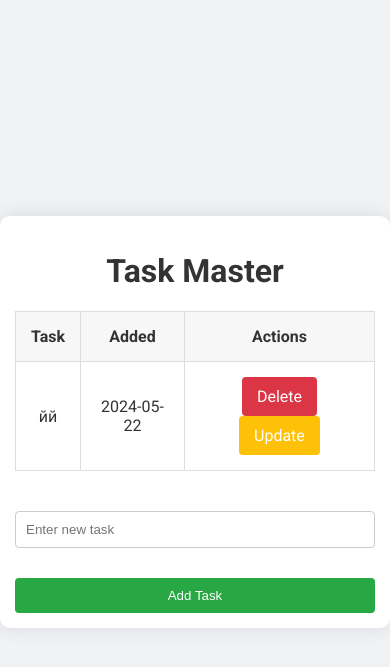
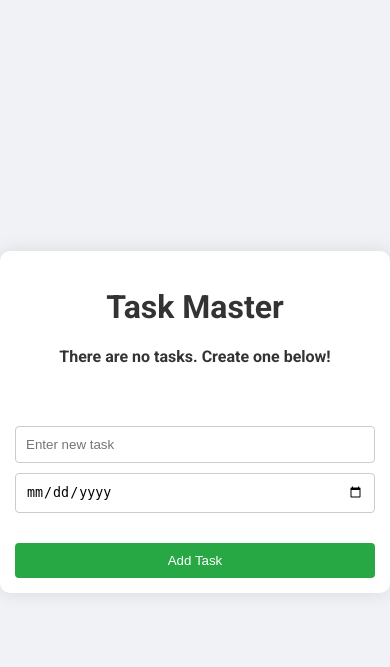
Before and after one commit to heckq/To-do-list-with-flask, a Flask app: page / in a window 390 px wide. Shown: the top 667 px of the page. Run offline with Flask 3, Linux system fonts and the light colour scheme.

Commit message:
added due date

```diff
--- a/main.py
+++ b/main.py
@@ -1,24 +1,33 @@
-from flask import Flask, render_template, url_for, request, redirect
+from flask import Flask, render_template, request, redirect
 from flask_sqlalchemy import SQLAlchemy
-from datetime import datetime
+from datetime import datetime, timezone
+import os
+from dotenv import load_dotenv
+load_dotenv()
 
 app = Flask(__name__)
-app.config['SQLALCHEMY_DATABASE_URI'] = 'sqlite:///test.db'
+app.config['SQLALCHEMY_DATABASE_URI'] = f"postgresql://{os.getenv('POSTGRES_USER')}:{os.getenv('POSTGRES_PASSWORD')}@{os.getenv('POSTGRES_HOST')}/{os.getenv('POSTGRES_DB')}"
 db = SQLAlchemy(app)
 
 class Todo(db.Model):
     id = db.Column(db.Integer, primary_key=True)
     content = db.Column(db.String(200), nullable=False)
-    date_created = db.Column(db.DateTime, default=datetime.utcnow)
+    date_created = db.Column(db.DateTime, default=lambda: datetime.now(timezone.utc))
+    due_date = db.Column(db.DateTime)
 
     def __repr__(self):
         return '<Task %r>' % self.id
 
-@app.route("/", methods = ['POST','GET'])
+@app.route("/", methods=['POST', 'GET'])
 def index():
     if request.method == 'POST':
         task_content = request.form['content']
-        new_task = Todo(content = task_content)
+        due_date_str = request.form['due_date']
+        if due_date_str:
+            due_date = datetime.strptime(due_date_str, '%Y-%m-%d')
+        else:
+            due_date = None
+        new_task = Todo(content=task_content, due_date=due_date)
         try:
             db.session.add(new_task)
             db.session.commit()
@@ -26,13 +35,12 @@
         except:
             return 'There was an issue adding your task'
     else:
-        tasks = Todo.query.order_by(Todo.date_created).all()
-        return render_template('index.html', tasks = tasks)
+        tasks = Todo.query.order_by(Todo.due_date).all()
+        return render_template('index.html', tasks=tasks)
 
 @app.route('/delete/<int:id>')
 def delete(id):
-    task_to_delete  = Todo.query.get_or_404(id)
-
+    task_to_delete = Todo.query.get_or_404(id)
     try:
         db.session.delete(task_to_delete)
         db.session.commit()
@@ -40,23 +48,26 @@
     except:
         return 'There was a problem deleting that task'
 
-
-@app.route("/update/<int:id>", methods = ['POST','GET'])
+@app.route("/update/<int:id>", methods=['POST', 'GET'])
 def update(id):
     task = Todo.query.get_or_404(id)
-
     if request.method == 'POST':
         task.content = request.form['content']
-
+        due_date_str = request.form['due_date']
+        if due_date_str:
+            task.due_date = datetime.strptime(due_date_str, '%Y-%m-%d')
+        else:
+            task.due_date = None
         try:
             db.session.commit()
             return redirect('/')
         except:
             return 'There was an issue updating your task'
-
     else:
-        return render_template('update.html', task=task)
-
+        due_date_str = task.due_date.strftime('%Y-%m-%d') if task.due_date else ''
+        return render_template('update.html', task=task, due_date_str=due_date_str)
 
 if __name__ == "__main__":
+    with app.app_context():
+        db.create_all()
     app.run(debug=True)
--- a/static/css/main.css
+++ b/static/css/main.css
@@ -47,20 +47,21 @@
 }
 
 .form {
-    margin-top: 40px; /* Зміщуємо форму додавання завдань нижче */
+    margin-top: 40px;
     text-align: center;
 }
 
-input[type="text"] {
+input[type="text"], input[type="date"] {
     width: 70%;
     padding: 10px;
-    margin-right: 10px;
+    margin-bottom: 10px;
     border: 1px solid #ccc;
     border-radius: 4px;
     box-sizing: border-box;
 }
 
-input[type="submit"] {
+input[type="submit"].submit-btn {
+    width: 100%;
     padding: 10px 20px;
     background-color: #28a745;
     color: white;
@@ -68,10 +69,10 @@
     border-radius: 4px;
     cursor: pointer;
     transition: background-color 0.3s ease;
-    margin-top: 20px; /* Додаємо відступ зверху */
+    margin-top: 20px;
 }
 
-input[type="submit"]:hover {
+input[type="submit"].submit-btn:hover {
     background-color: #218838;
 }
 
@@ -107,7 +108,7 @@
 }
 
 .no-tasks {
-    margin-bottom: 20px; /* Додаємо відступ знизу для відокремлення від форми */
+    margin-bottom: 20px;
 }
 
 @media (max-width: 600px) {
@@ -115,12 +116,11 @@
         padding: 15px;
     }
 
-    input[type="text"] {
+    input[type="text"], input[type="date"] {
         width: 100%;
-        margin-bottom: 10px;
     }
 
-    input[type="submit"] {
+    input[type="submit"].submit-btn {
         width: 100%;
     }
 }
--- a/templates/index.html
+++ b/templates/index.html
@@ -15,12 +15,14 @@
         <tr>
             <th>Task</th>
             <th>Added</th>
+            <th>Due Date</th>
             <th>Actions</th>
         </tr>
         {% for task in tasks %}
         <tr>
             <td>{{ task.content }}</td>
-            <td>{{ task.date_created.date() }}</td>
+            <td>{{ task.date_created.strftime('%Y-%m-%d') }}</td>
+            <td>{{ task.due_date.strftime('%Y-%m-%d') if task.due_date else 'No due date' }}</td>
             <td>
                 <a href="/delete/{{task.id}}" class="button delete">Delete</a>
                 <a href="/update/{{task.id}}" class="button update">Update</a>
@@ -32,7 +34,8 @@
     <div class="form">
         <form action="/" method="POST">
             <input type="text" name="content" id="content" placeholder="Enter new task" required>
-            <input type="submit" value="Add Task">
+            <input type="date" name="due_date" id="due_date">
+            <input type="submit" value="Add Task" class="submit-btn">
         </form>
     </div>
 </div>
--- a/templates/update.html
+++ b/templates/update.html
@@ -7,11 +7,11 @@
 {% block body %}
 <div class="content">
     <h1>Update Task</h1>
-
     <div class="form">
         <form action="/update/{{task.id}}" method="POST">
             <input type="text" name="content" id="content" value="{{ task.content }}" required>
-            <input type="submit" value="Update">
+            <input type="date" name="due_date" id="due_date" value="{{ task.due_date }}">
+            <input type="submit" value="Update" class="submit-btn">
         </form>
     </div>
 </div>
```
Also changed, not shown: instance/test.db (deleted), 1 other file.
